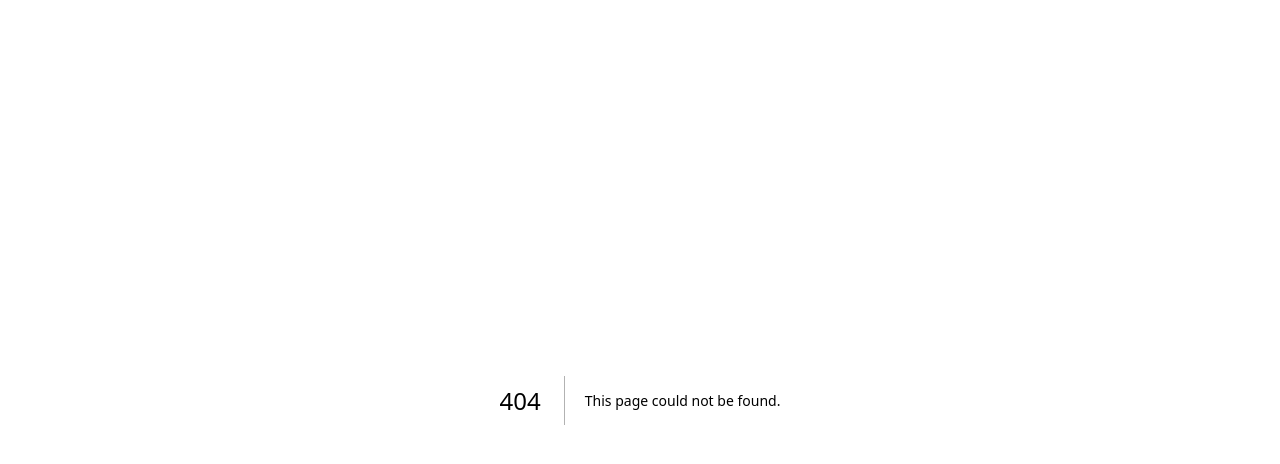
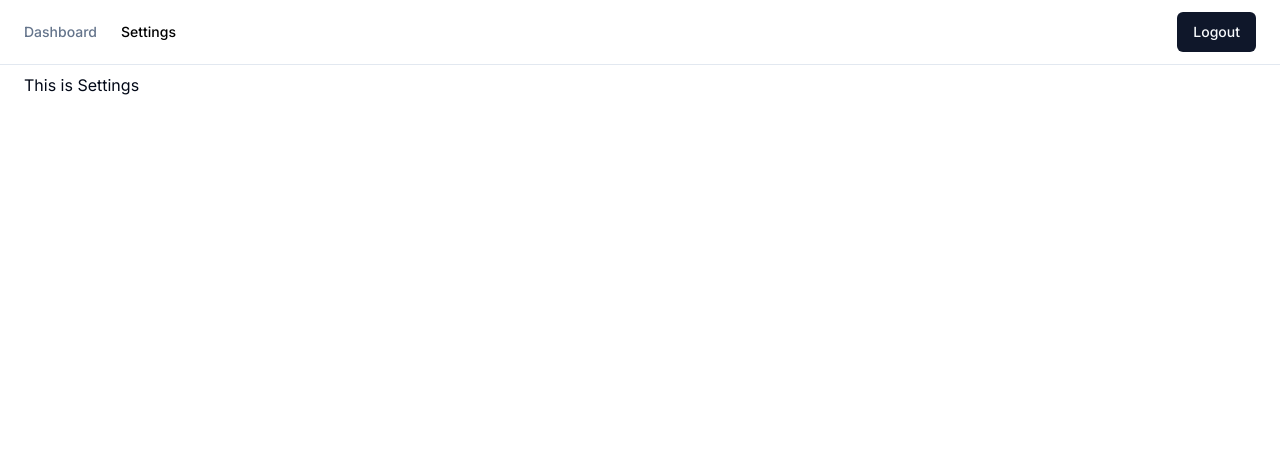
Before and after one commit to Skyblueeeeeeeeeee/iot-dashboard, a Next.js app: page /settings in a window 1280 px wide. Before the commit this address had no page. Shown: the top 464 px of the page. Built offline with nearby package versions, Linux system fonts and the light colour scheme.

Commit message:
feat: add navbar & setting page

```diff
--- a/app/(root)/(routes)/page.tsx
+++ b/app/(root)/(routes)/(dashboard)/page.tsx
@@ -13,7 +13,7 @@
     }
   }, []);
 
-  return <div>This is Dashboard</div>;
+  return <>This is Dashboard</>;
 };
 
 export default SetupPage;
--- /dev/null
+++ b/app/(root)/(routes)/settings/page.tsx
@@ -0,0 +1,7 @@
+"use client";
+
+const SettingsPage = () => {
+  return <div>This is Settings</div>;
+};
+
+export default SettingsPage;
--- a/app/(root)/layout.tsx
+++ b/app/(root)/layout.tsx
@@ -1,5 +1,12 @@
+import Navbar from "@/components/navbar";
+
 const SetupLayout = ({ children }: { children: React.ReactNode }) => {
-  return <>{children}</>;
+  return (
+    <>
+      <Navbar />
+      <div className="container mx-4 px-2 my-2">{children}</div>
+    </>
+  );
 };
 
 export default SetupLayout;
--- /dev/null
+++ b/components/main-nav.tsx
@@ -0,0 +1,50 @@
+"use client";
+
+import { cn } from "@/lib/utils";
+import Link from "next/link";
+import { usePathname } from "next/navigation";
+
+const MainNav = ({
+  className,
+  ...props
+}: React.HTMLAttributes<HTMLElement>) => {
+  const pathname = usePathname();
+
+  const routes = [
+    {
+      href: "/",
+      label: "Dashboard",
+      active: pathname === "/",
+    },
+    {
+      href: "/settings",
+      label: "Settings",
+      active: pathname === "/settings",
+    },
+  ];
+
+  return (
+    <div>
+      <nav
+        className={cn("flex items-center space-x-4 lg:space-x-6", className)}
+      >
+        {routes.map((route) => (
+          <Link
+            key={route.href}
+            href={route.href}
+            className={cn(
+              "text-sm font-medium transition-colors hover:text-primary",
+              route.active
+                ? "text-black dark:text-white"
+                : "text-muted-foreground"
+            )}
+          >
+            {route.label}
+          </Link>
+        ))}
+      </nav>
+    </div>
+  );
+};
+
+export default MainNav;
--- /dev/null
+++ b/components/navbar.tsx
@@ -0,0 +1,20 @@
+import Link from "next/link";
+import MainNav from "./main-nav";
+import { Button } from "@/components/ui/button";
+
+const Navbar = () => {
+  return (
+    <div className="border-b">
+      <div className="flex h-16 items-center px-6">
+        <MainNav />
+        <div className="ml-auto flex items-center space-x-4">
+          <Link href={"/logout"}>
+            <Button>Logout</Button>
+          </Link>
+        </div>
+      </div>
+    </div>
+  );
+};
+
+export default Navbar;
```
Also changed, not shown: app/(auth)/login/(routes)/components/login-form.tsx (renamed from app/login/(routes)/components/login-form.tsx), app/(auth)/login/(routes)/page.tsx (renamed from app/login/(routes)/page.tsx), app/(auth)/login/layout.tsx (renamed from app/login/layout.tsx), app/(auth)/logout/(routes)/page.tsx (renamed from app/logout/(routes)/page.tsx), app/(auth)/logout/layout.tsx (renamed from app/logout/layout.tsx).
